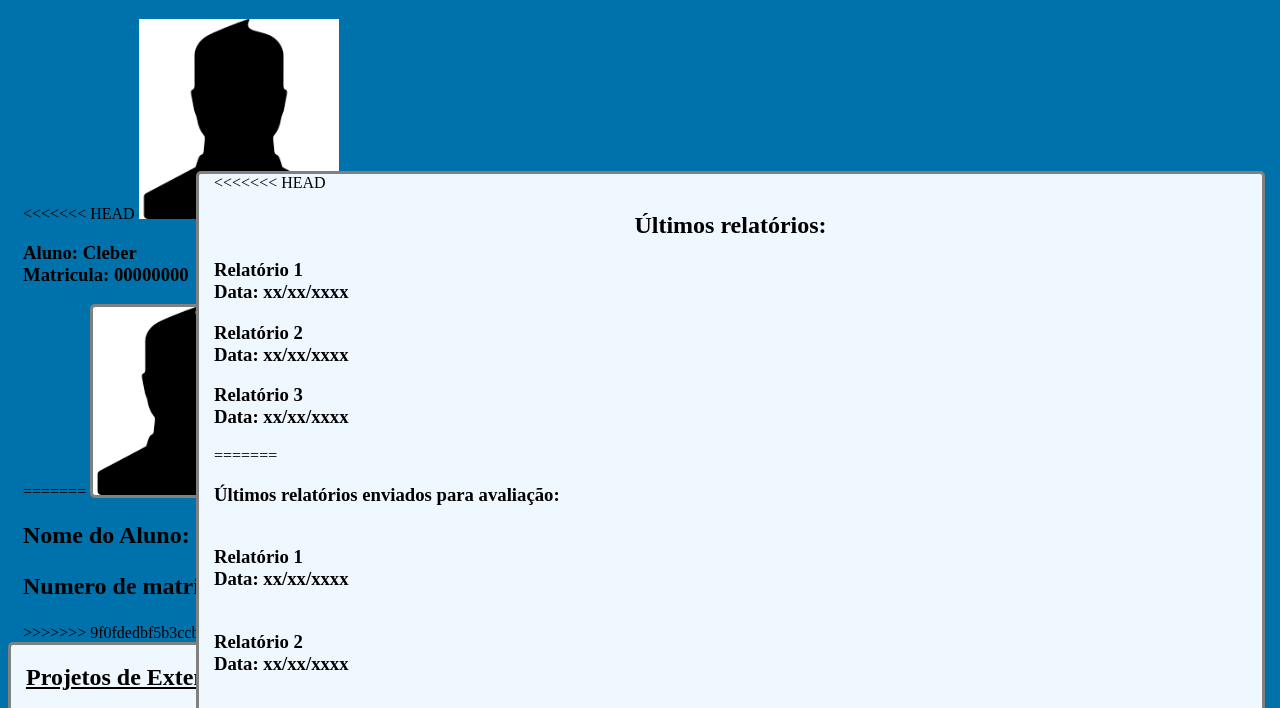
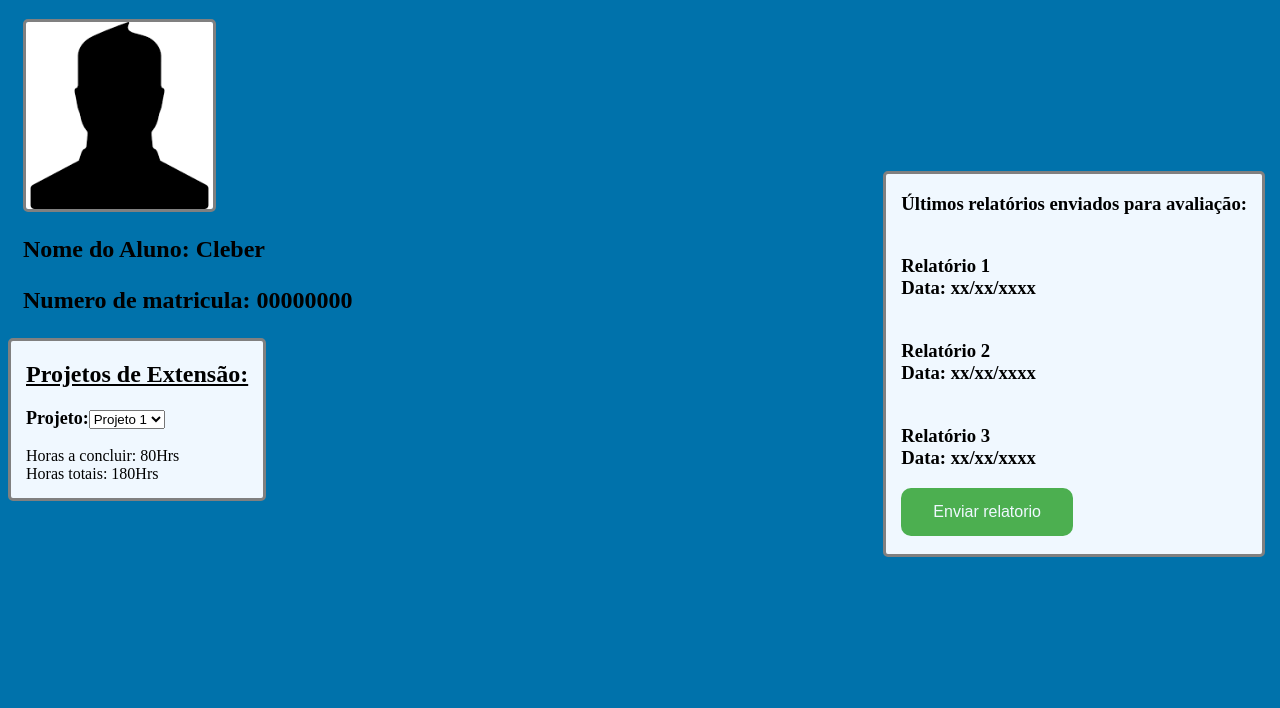
Before and after one commit to Pvazevedo/web-0, a plain HTML site: page 3-pagina-geral-aluno.html in a window 1280 px wide. Shown: the part 69-777 px from the top of the page. Drawn offline with Linux system fonts and the light colour scheme.

Commit message:
update pv main

```diff
--- a/3-pagina-geral-aluno.html
+++ b/3-pagina-geral-aluno.html
@@ -12,13 +12,8 @@
         <h1 class="titulo" style="text-align: center; ">Página do Aluno </h1>
     </header>
     <div class="perfil-prof" style="padding-left: 15px;">
-<<<<<<< HEAD
-        <img src="media/user.png" height="200px" max-width="200px" alt="Foto do Professor">
-        <h3> Aluno: Cleber <br> Matricula: 00000000</p></h3>
-=======
         <img src="media/user.png" height="15%" width="15%" alt="" style="border: 3px solid gray; border-radius: 5px;">
         <h2> <b>Nome do Aluno: Cleber <p>Numero de matricula: 00000000</p></b></h2>
->>>>>>> 9f0fdedbf5b3ccb048168a7163c7230a39427d0c
     </div>
     <div class="projetos-ext">
         <h2><u>Projetos de Extensão:</u></h2>
@@ -34,22 +29,12 @@
         </table>
     </div>
     <div class="projeto-aluno">
-<<<<<<< HEAD
-        <h2 style="text-align: center;">Últimos relatórios:</h2>
-            <h3>
-            <p>Relatório 1 <br>Data: xx/xx/xxxx</p>
-            <p>Relatório 2 <br>Data: xx/xx/xxxx</p>
-            <p>Relatório 3 <br>Data: xx/xx/xxxx</p>
-            </h3>
-            <div>
-=======
         <h3 style="text-align: justify;" style="text-align: top;">  <p> Últimos relatórios enviados para avaliação: </p>
             <br>Relatório 1 <br>Data: xx/xx/xxxx</p>
             <br>Relatório 2 <br>Data: xx/xx/xxxx</p>
             <br>Relatório 3 <br>Data: xx/xx/xxxx</p>
             <div>
                 <form action="6-cadastro-relatorios-aluno.html" target="_blank">
->>>>>>> 9f0fdedbf5b3ccb048168a7163c7230a39427d0c
                 <input type="submit" value="Enviar relatorio" style=" background-color: #4CAF50;
                 border-radius: 10px;
                 border: none;
@@ -57,17 +42,9 @@
                 padding: 15px 32px;
                 text-align: center;
                 text-decoration: none;
-<<<<<<< HEAD
-                display: inline;
-                font-size: 16px;
-                margin: 5px;
-                margin-bottom: 15px;
-                align-content: center;";>
-=======
                 display: inline-block;
                 font-size: 16px";>
                 </form>
->>>>>>> 9f0fdedbf5b3ccb048168a7163c7230a39427d0c
             </div>
         </div>
     </div>
--- a/5-cadastro-projeto-professor.html
+++ b/5-cadastro-projeto-professor.html
@@ -15,7 +15,7 @@ Tempo de horas máximo do projeto:''-->
      <meta http-equiv="X-UA-Compatible" content="IE=edge">
     <meta name="viewport" content="width=device-width, initial-scale=1.0">
     <title>Cadastro de Projeto - Projeto de Extensão - UFRRJ</title>
-    <link rel="stylesheet" href="css/cadastro-projeto.css">
+    <link rel="stylesheet" href="css/5-cadastro-projeto.css">
 
 </head>
 <body style="background-color: rgb(0, 114, 171);">
```
